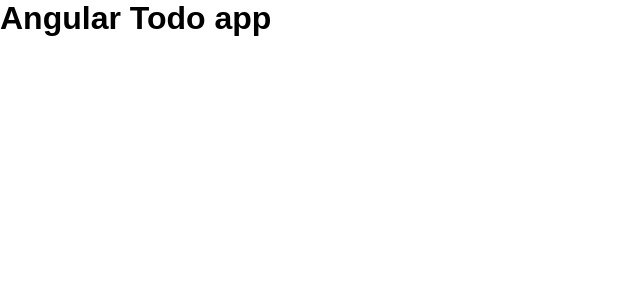
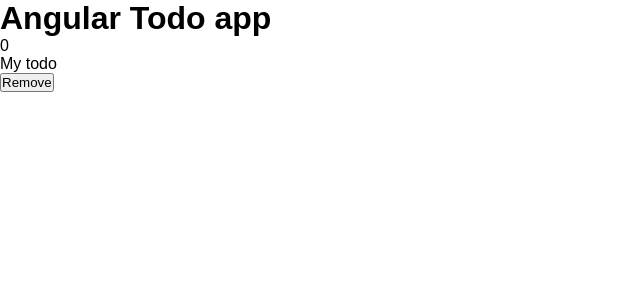
Before and after one commit to jbthecoder5/angular-todoList1, an Angular app: page / in a window 1280 px wide. Shown: the top 300 px of the page, without its empty margins (0-640 px from the left). Built offline with nearby package versions, Linux system fonts and the light colour scheme.

Commit message:
generated a todo component and edited the todo component html file

```diff
--- a/src/app/app.component.html
+++ b/src/app/app.component.html
@@ -2,4 +2,5 @@
   <header>
     <h1>Angular Todo app</h1>
   </header>
+  <app-todo></app-todo>
 </div>
--- a/src/app/app.module.ts
+++ b/src/app/app.module.ts
@@ -3,10 +3,12 @@ import { BrowserModule } from '@angular/platform-browser';
 
 import { AppRoutingModule } from './app-routing.module';
 import { AppComponent } from './app.component';
+import { TodoComponent } from './todo/todo.component';
 
 @NgModule({
   declarations: [
-    AppComponent
+    AppComponent,
+    TodoComponent
   ],
   imports: [
     BrowserModule,
--- /dev/null
+++ b/src/app/todo/todo.component.html
@@ -0,0 +1,7 @@
+<div class="todos">
+  <div class="todo">
+    <div class="id">0</div>
+    <div class="content">My todo</div>
+    <button class="delete">Remove</button>
+  </div>
+</div>
```
Also changed, not shown: src/app/todo/todo.component.ts (added, +10 -0 lines), src/app/todo/todo.component.css (added), 1 other file (tests, documents, lock files or other folders).
